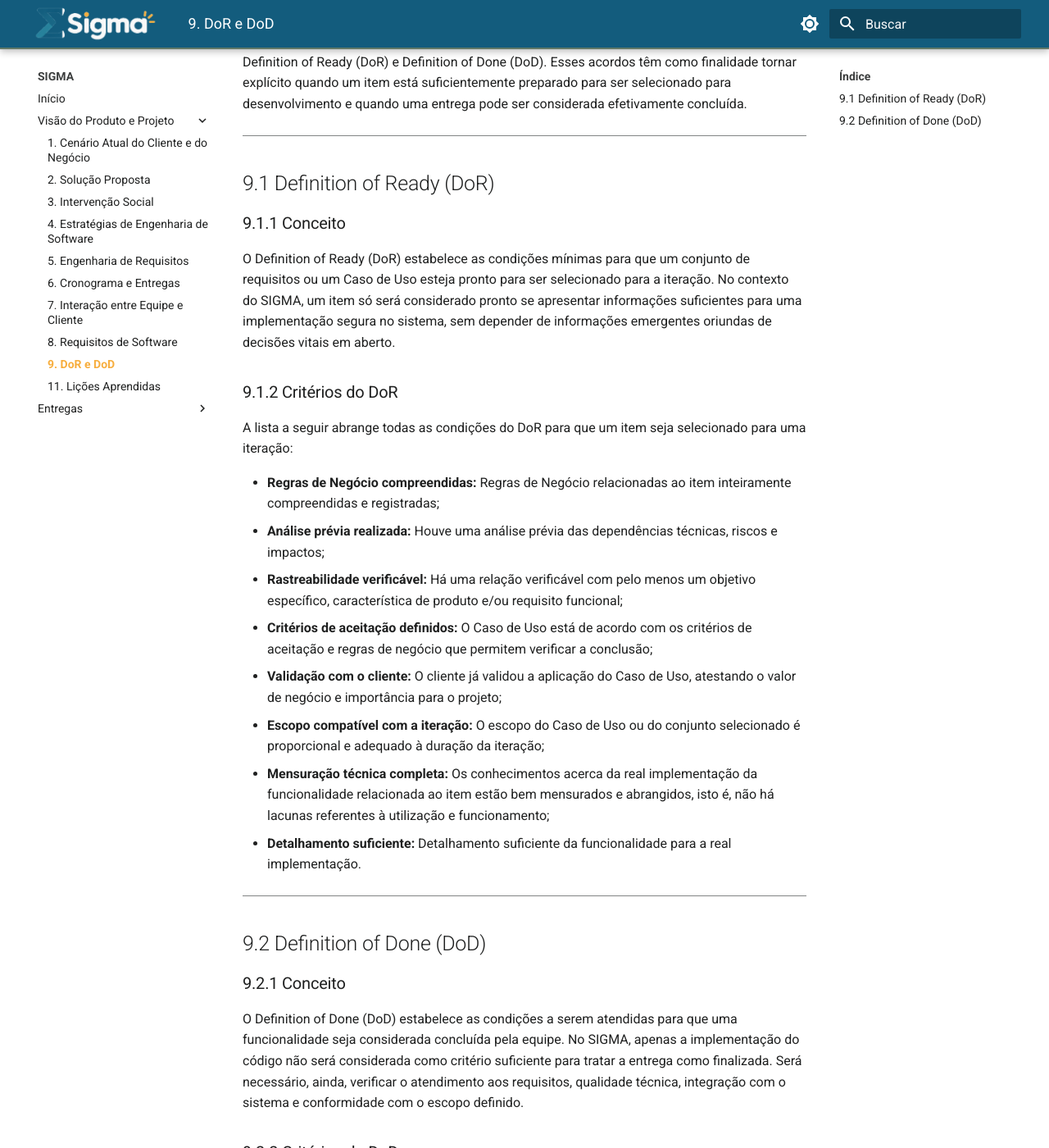
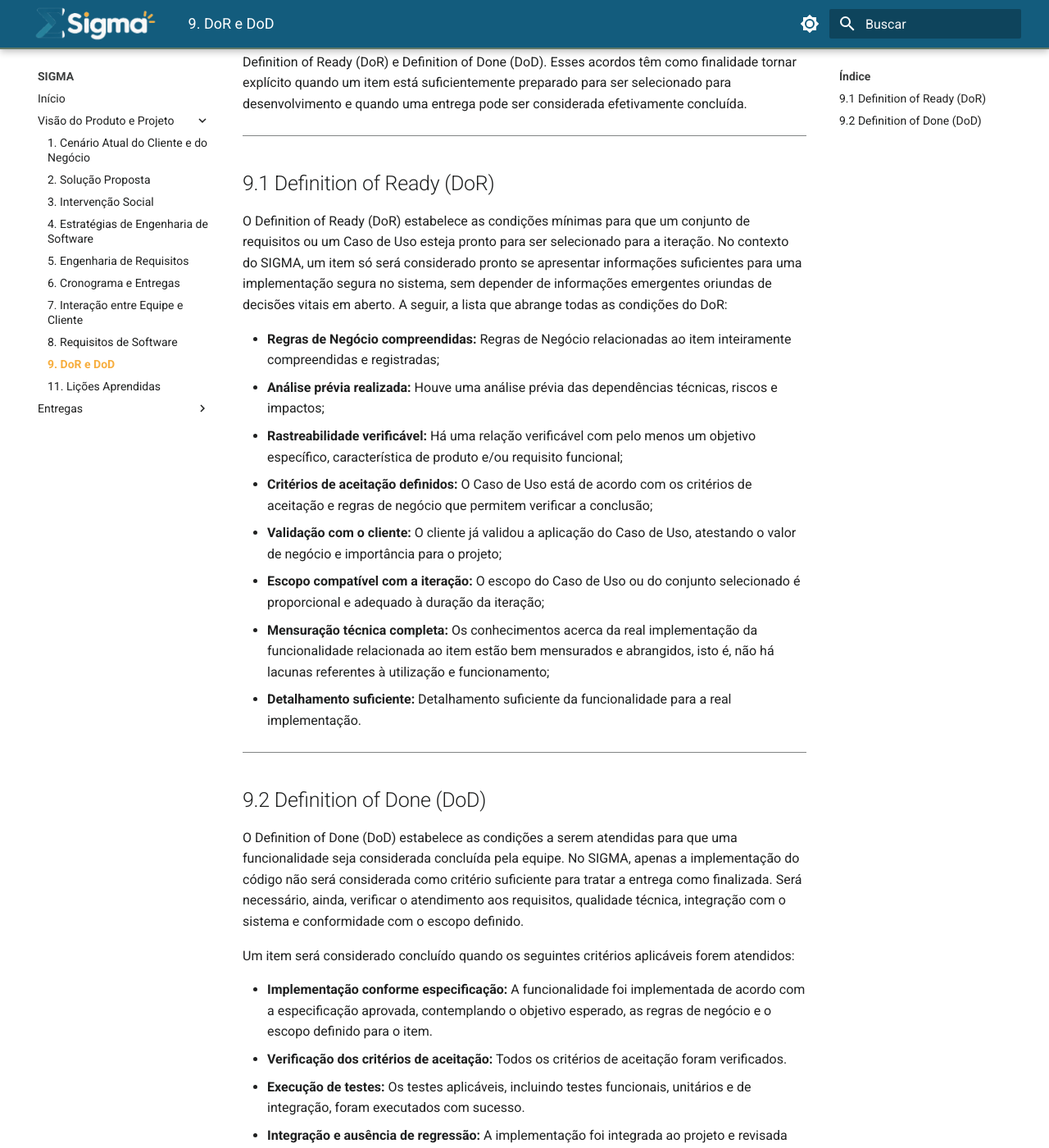
Before and after one commit to mdsreq-fga-unb/REQ-2026.2-T01-Sigma, an MkDocs documentation site: the page built from docs/doc-visao/9_dor_dod.md, in a window 1280 px wide and 1400 px high, scrolled down 196 px. Shown: the whole window at 82% size. Built offline with MkDocs 1.6.1 and Material for MkDocs 9.7.7, drawn with Linux system fonts in a browser that asks for light colours.

Commit message:
docs: simplifica titulos de DoR e DoD removendo subsecoes de conceito

```diff
--- a/docs/doc-visao/9_dor_dod.md
+++ b/docs/doc-visao/9_dor_dod.md
@@ -6,13 +6,7 @@
 
 ## 9.1 Definition of Ready (DoR)
 
-### 9.1.1 Conceito
-
-O Definition of Ready (DoR) estabelece as condições mínimas para que um conjunto de requisitos ou um Caso de Uso esteja pronto para ser selecionado para a iteração. No contexto do SIGMA, um item só será considerado pronto se apresentar informações suficientes para uma implementação segura no sistema, sem depender de informações emergentes oriundas de decisões vitais em aberto.
-
-### 9.1.2 Critérios do DoR
-
-A lista a seguir abrange todas as condições do DoR para que um item seja selecionado para uma iteração:
+O Definition of Ready (DoR) estabelece as condições mínimas para que um conjunto de requisitos ou um Caso de Uso esteja pronto para ser selecionado para a iteração. No contexto do SIGMA, um item só será considerado pronto se apresentar informações suficientes para uma implementação segura no sistema, sem depender de informações emergentes oriundas de decisões vitais em aberto. A seguir, a lista que abrange todas as condições do DoR:
 
 - **Regras de Negócio compreendidas:** Regras de Negócio relacionadas ao item inteiramente compreendidas e registradas;
 - **Análise prévia realizada:** Houve uma análise prévia das dependências técnicas, riscos e impactos;
@@ -27,11 +21,7 @@
 
 ## 9.2 Definition of Done (DoD)
 
-### 9.2.1 Conceito
-
 O Definition of Done (DoD) estabelece as condições a serem atendidas para que uma funcionalidade seja considerada concluída pela equipe. No SIGMA, apenas a implementação do código não será considerada como critério suficiente para tratar a entrega como finalizada. Será necessário, ainda, verificar o atendimento aos requisitos, qualidade técnica, integração com o sistema e conformidade com o escopo definido.
-
-### 9.2.2 Critérios do DoD
 
 Um item será considerado concluído quando os seguintes critérios aplicáveis forem atendidos:
 
```
